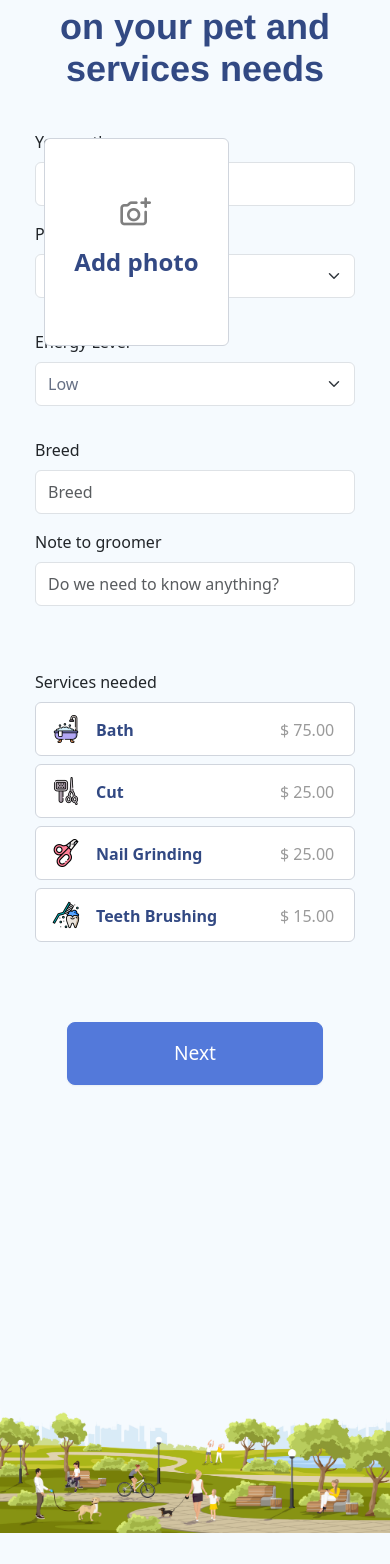
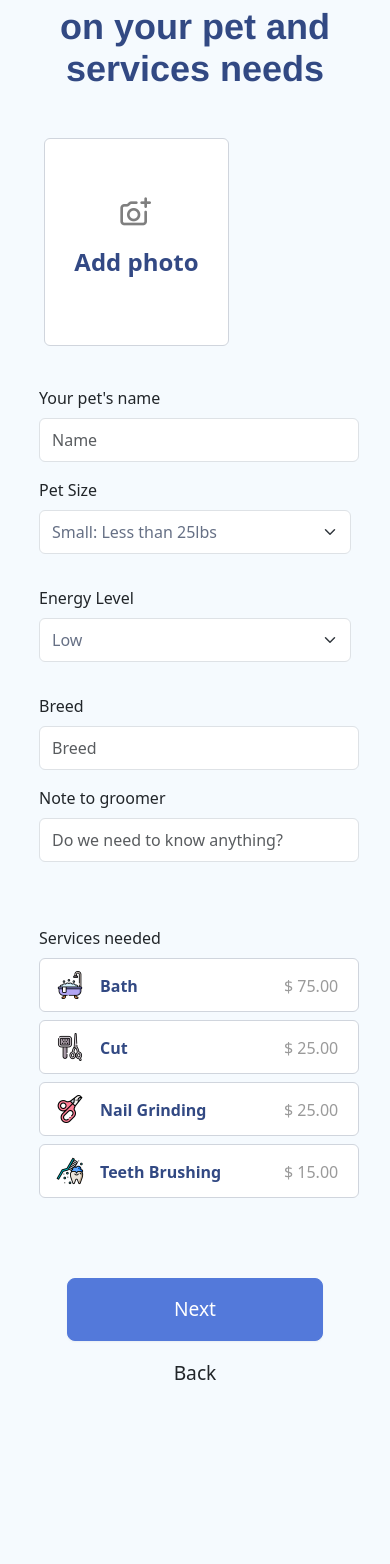
Before and after one commit to tfhuneck/super-groomers-app, a React (Create React App) app: page /add in a window 390 px wide. Shown: the part 244-1808 px from the top of the page. Before the commit the page ends 1777 px from the top, so only its background shows below. Built offline with nearby package versions, Linux system fonts and the light colour scheme; the HTML template or start-up script is replaced by a standard one.

Commit message:
some small css updates to fit mobile

```diff
--- a/src/index.css
+++ b/src/index.css
@@ -388,3 +388,43 @@ color: rgb(19, 18, 18);
   margin-left: 0.25rem;
   margin-right: 1rem;
 }
+
+@media only screen and (max-width: 990px) {
+  .heading {
+    max-width: 70vw;
+  }
+  .photo{
+   text-align: center;
+   position: relative;
+   left: auto;
+   margin-bottom: 2rem;
+  }
+  .back{
+    position: absolute;
+    left: 50%;
+    transform: translate(-50%);
+    margin-top: 5rem;
+  }
+  .verify-pet{
+    margin-top: 13rem;
+    width: 90vw;
+    min-height: 65rem;
+  }
+  .contact{
+    width: 90vw;
+  }
+  .form-group{
+    max-width: 80vw !important;
+    margin-left: 0rem;
+  }
+  #street, #city, #state, #zip{
+    width: fit-content;
+    margin-left: 0rem;
+  }
+  #firstname, #lastname{
+    transform: translate(-1rem);
+  }
+  .time{
+    width: 90vw;
+  }
+}
```
Also changed, not shown: src/components/PetProfile.jsx (line endings or trailing spaces).
